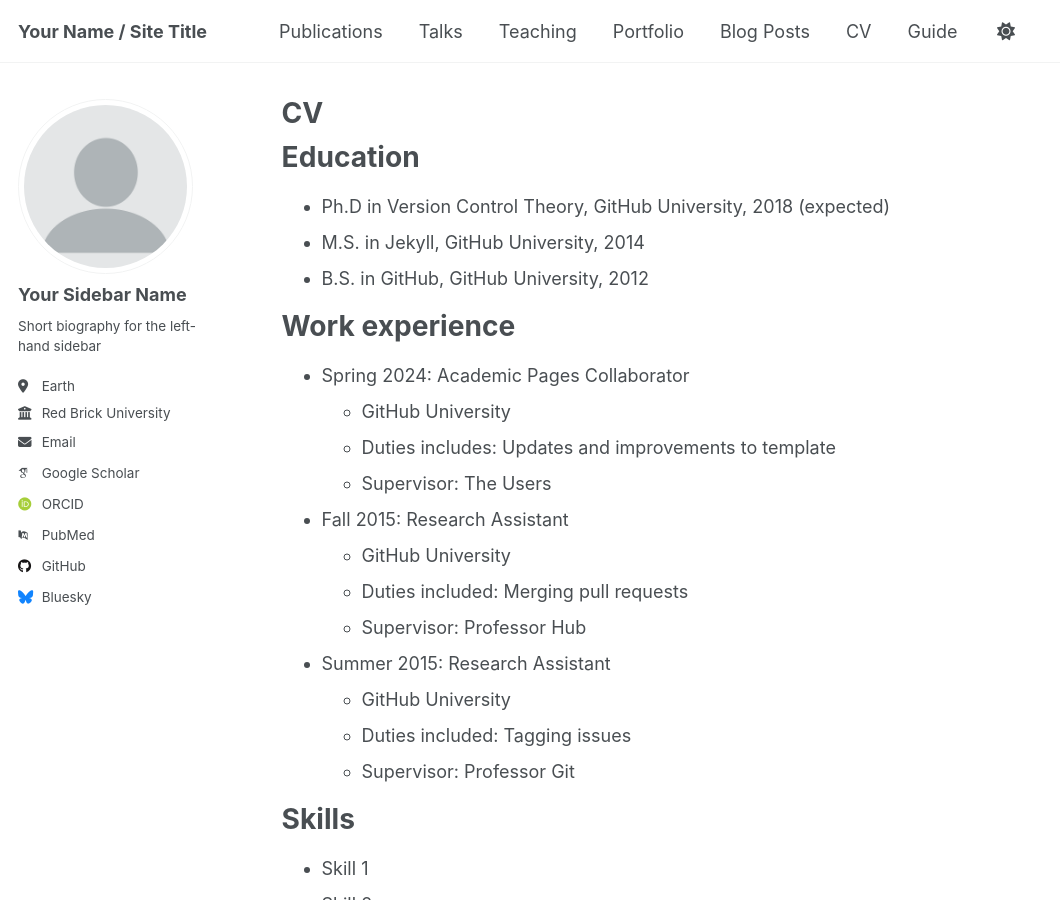
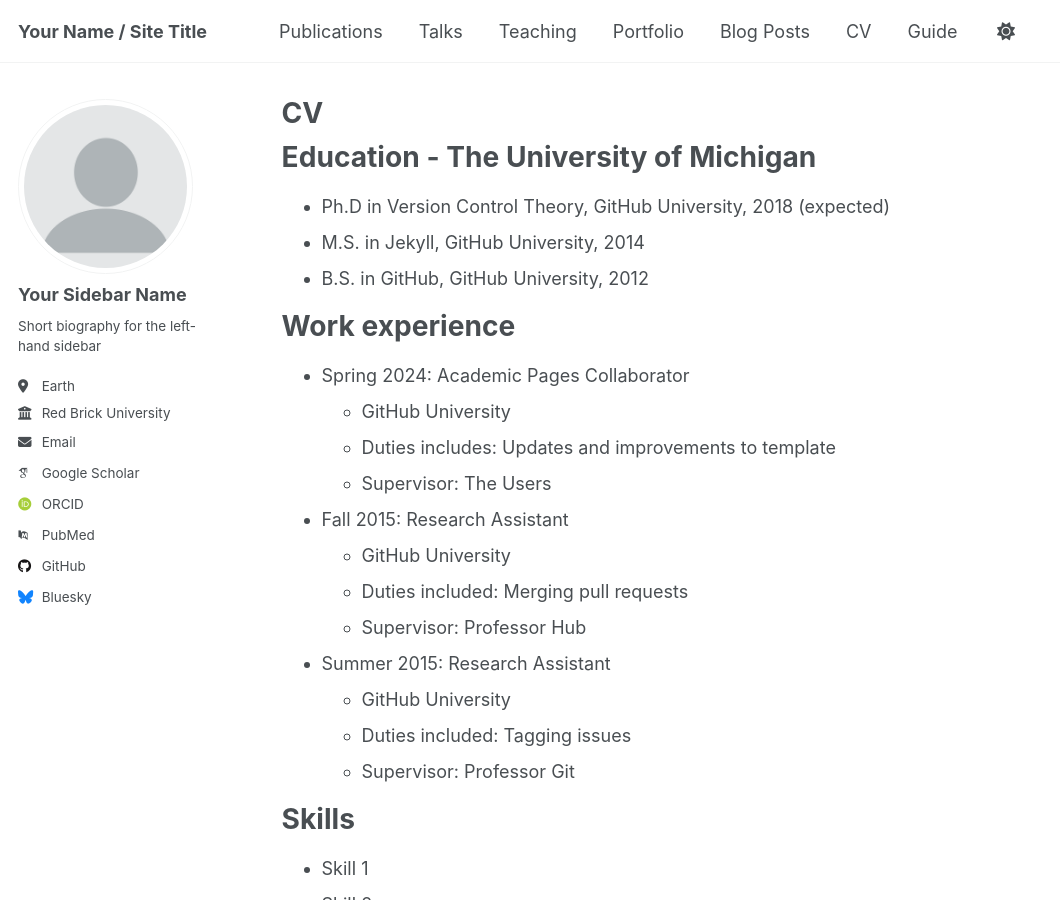
Before and after one commit to hcseyffert/github.io, a Jekyll site: the page built from _pages/cv.md, in a window 1280 px wide and 900 px high. Shown: the whole window, without its empty margins (0-1060 px from the left). Built offline with Jekyll 4.4.1, drawn with Linux system fonts in a browser that asks for light colours; some web fonts are replaced.

Commit message:
Update cv.md

```diff
--- a/_pages/cv.md
+++ b/_pages/cv.md
@@ -9,7 +9,7 @@ redirect_from:
 
 {% include base_path %}
 
-Education
+Education - The University of Michigan
 ======
 * Ph.D in Version Control Theory, GitHub University, 2018 (expected)
 * M.S. in Jekyll, GitHub University, 2014
```
